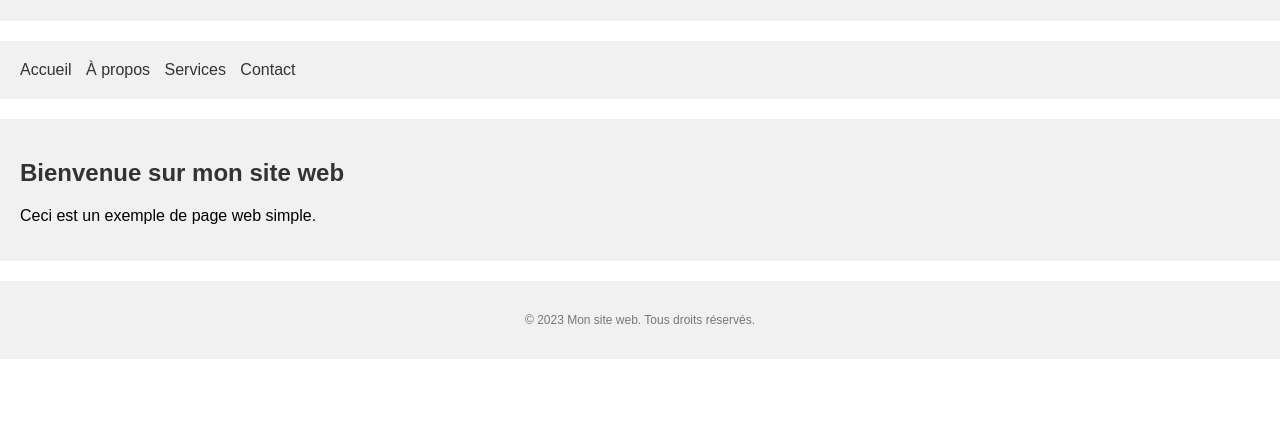
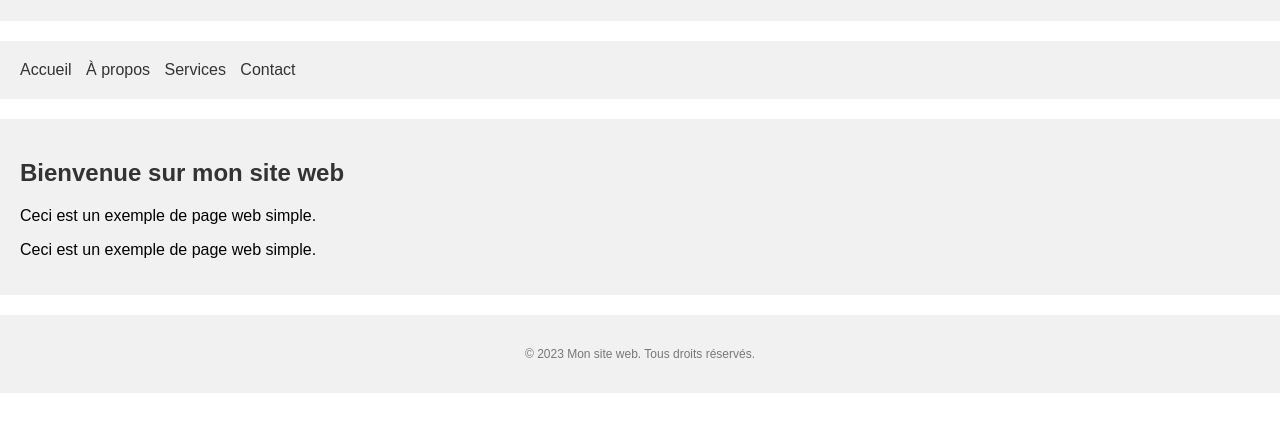
Before and after one commit to WebdevInnovate/mon-portofolio, a plain HTML site: page index.html in a window 1280 px wide. Shown: the part 99-530 px from the top of the page. Drawn offline with Linux system fonts and the light colour scheme.

Commit message:
Modification

```diff
--- a/index.html
+++ b/index.html
@@ -21,6 +21,7 @@
     <section>
         <h2>Bienvenue sur mon site web</h2>
         <p>Ceci est un exemple de page web simple.</p>
+        <p>Ceci est un exemple de page web simple.</p>
     </section>
 
     <footer>
```
